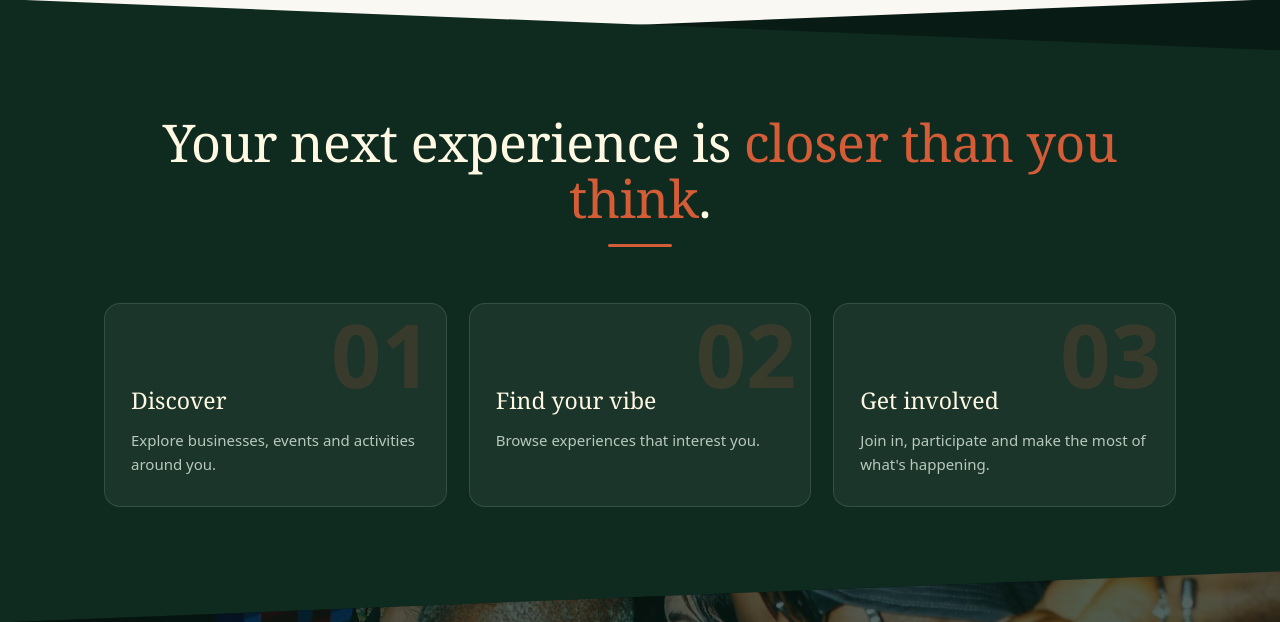
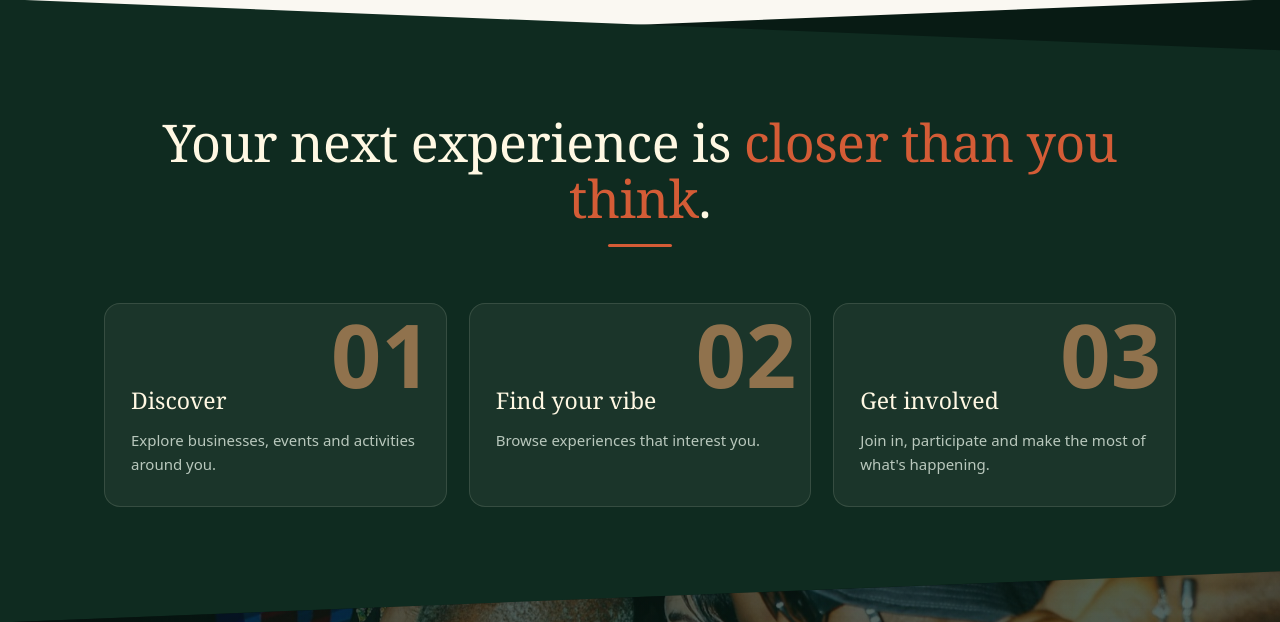
Before and after one commit to Collinskib/tukutane, a PHP site: page / in a window 1280 px wide. Shown: the part 2809-3431 px from the top of the page. Run offline with PHP 8.4, Linux system fonts and the light colour scheme.

Commit message:
Landing: raise step-number contrast
The ghost 01/02/03 numerals were 16% burnt-orange on dark green —
nearly invisible. Switch to soft orange at 55% so they read as
decorative but legible; bump landing.css to v7.

Generated with [Devin](https://devin.ai)

Co-Authored-By: Devin <158243242+devin-ai-integration[bot]@users.noreply.github.com>

```diff
--- a/assets/landing.css
+++ b/assets/landing.css
@@ -132,7 +132,7 @@
 /* ---------- steps ---------- */
 .lp-steps{display:grid;grid-template-columns:repeat(3,1fr);gap:22px;margin-top:56px}
 .lp-step{position:relative;background:var(--card-d);border:1px solid var(--line-d);border-radius:16px;padding:34px 26px 30px;overflow:hidden}
-.lp-step b{position:absolute;top:6px;right:14px;font-size:88px;font-weight:800;line-height:1;font-family:system-ui;color:var(--accent);opacity:.16}
+.lp-step b{position:absolute;top:6px;right:14px;font-size:88px;font-weight:800;line-height:1;font-family:system-ui;color:var(--accent-lt);opacity:.55}
 .lp-step h3{font-size:23px;font-family:Georgia,'Times New Roman',serif;font-weight:400;margin:44px 0 10px}
 .lp-step p{margin:0;color:var(--mut);font-size:15px}
 
--- a/includes/landing.php
+++ b/includes/landing.php
@@ -25,7 +25,7 @@ function landing_page(): void {
 <link rel="icon" href="/assets/icons/icon-192.png">
 <link rel="apple-touch-icon" href="/assets/icons/icon-192.png">
 <link rel="preload" as="image" href="/assets/landing/hero.jpg">
-<link rel="stylesheet" href="/assets/landing.css?v=6">
+<link rel="stylesheet" href="/assets/landing.css?v=7">
 </head>
 <body class="lp">
 
```
